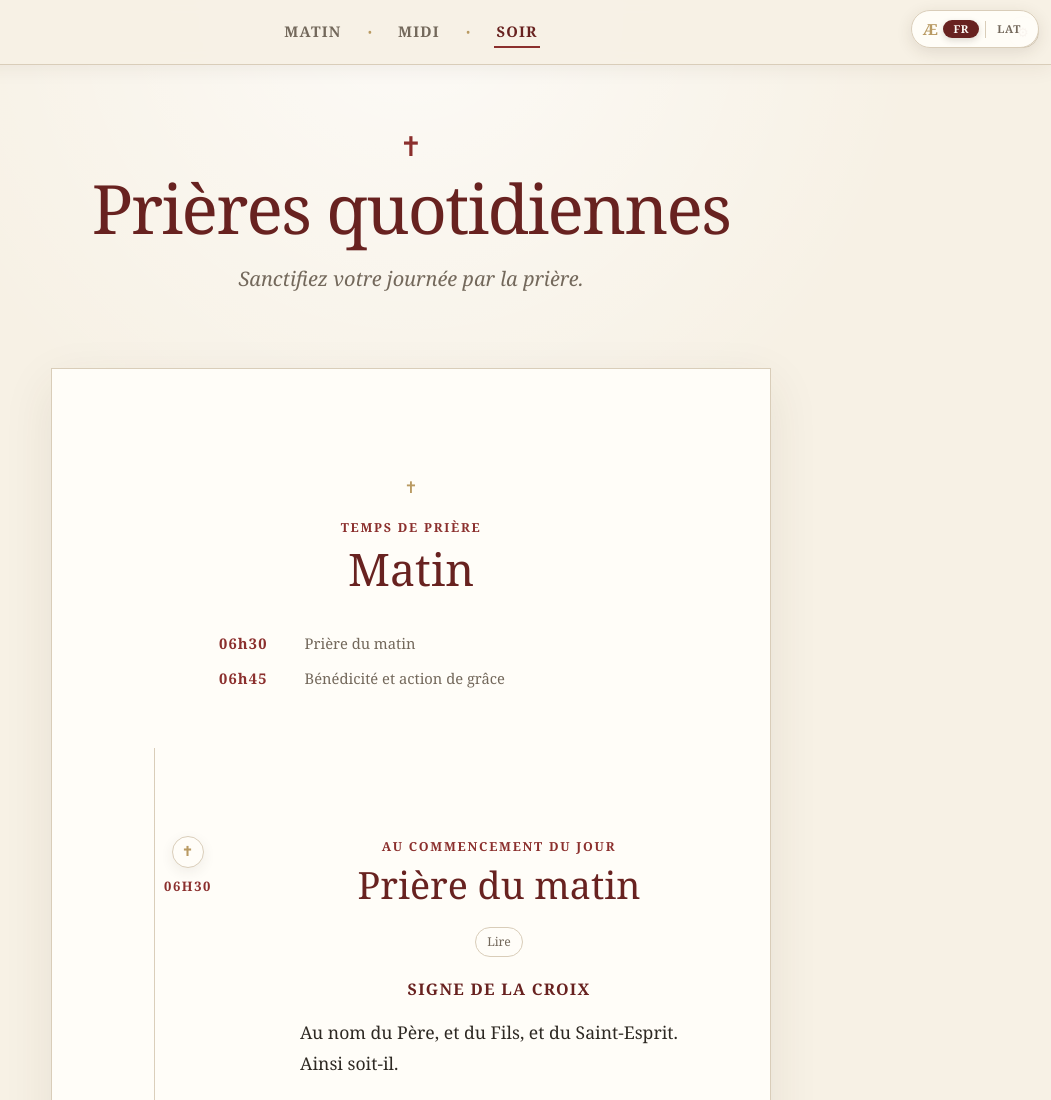
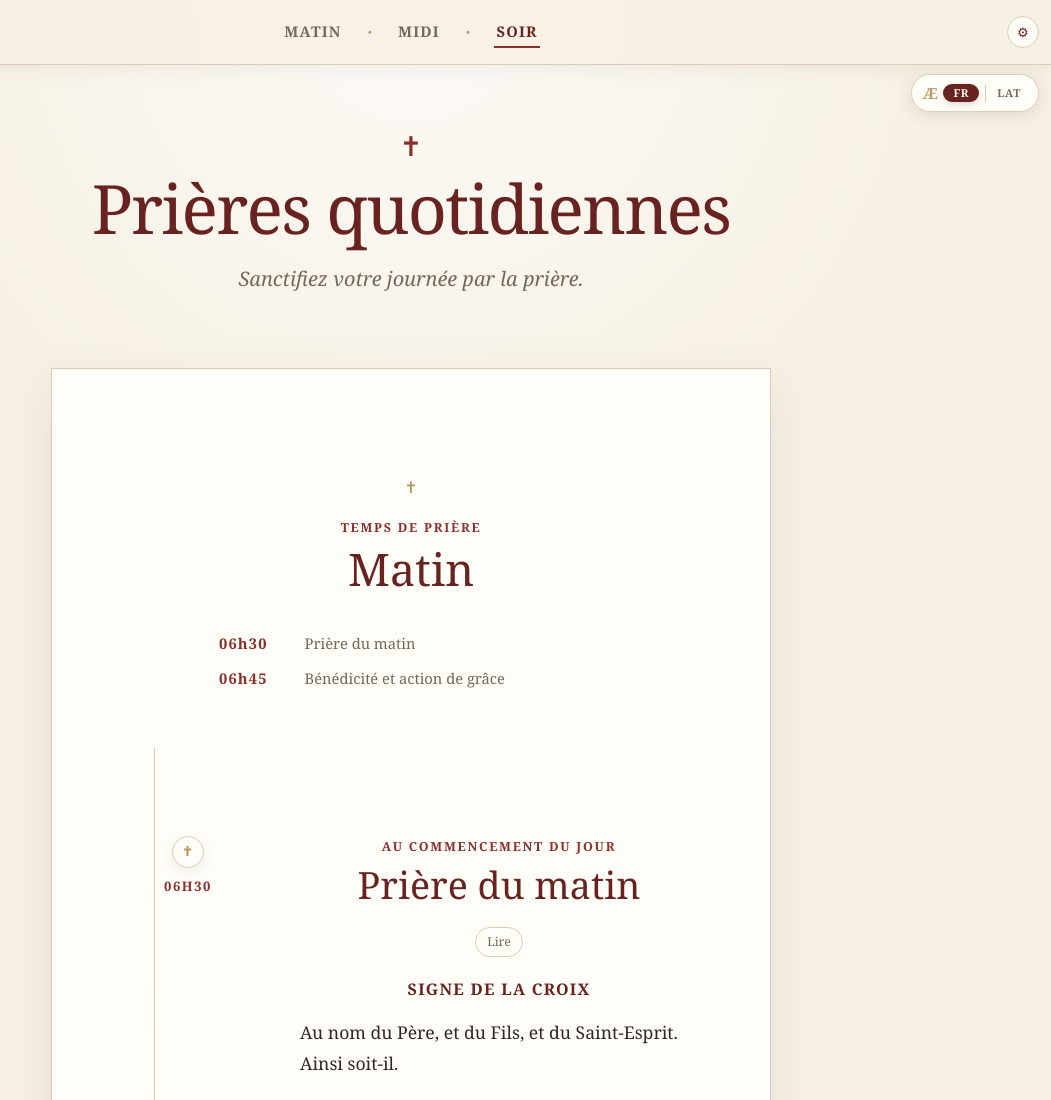
Before and after one commit to tomtomawk/site-prieres, a website: page public/index.html in a window 1280 px wide. Shown: the top 1100 px of the page, without its empty margins (229-1280 px from the left). Drawn offline with Linux system fonts and the light colour scheme.

Commit message:
Rend le bouton parametres visible sur bureau

```diff
--- a/public/style.css
+++ b/public/style.css
@@ -62,7 +62,7 @@ a {
 .utility-controls {
   position: fixed;
   z-index: 70;
-  top: 0.65rem;
+  top: calc(var(--nav-height) + 0.65rem);
   right: max(0.75rem, env(safe-area-inset-right));
   display: inline-flex;
   align-items: center;
--- a/style.css
+++ b/style.css
@@ -62,7 +62,7 @@ a {
 .utility-controls {
   position: fixed;
   z-index: 70;
-  top: 0.65rem;
+  top: calc(var(--nav-height) + 0.65rem);
   right: max(0.75rem, env(safe-area-inset-right));
   display: inline-flex;
   align-items: center;
```
